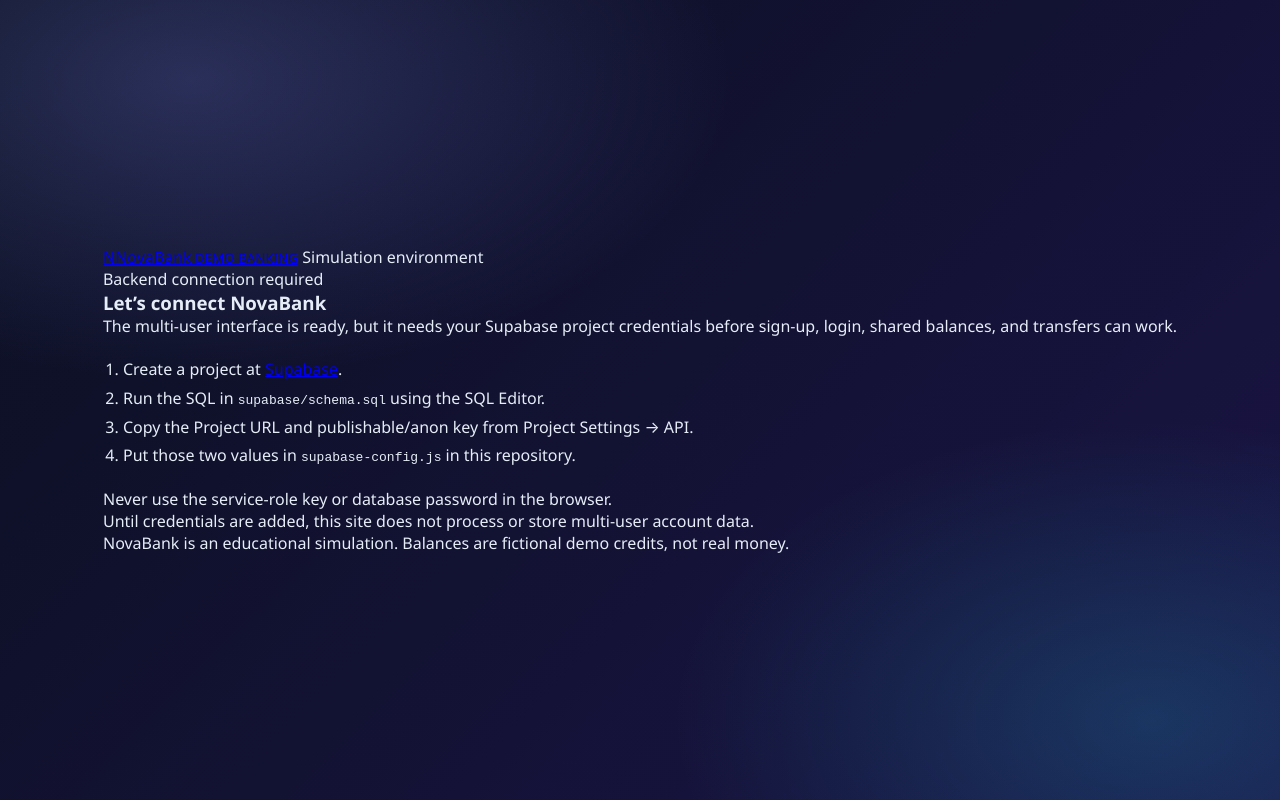
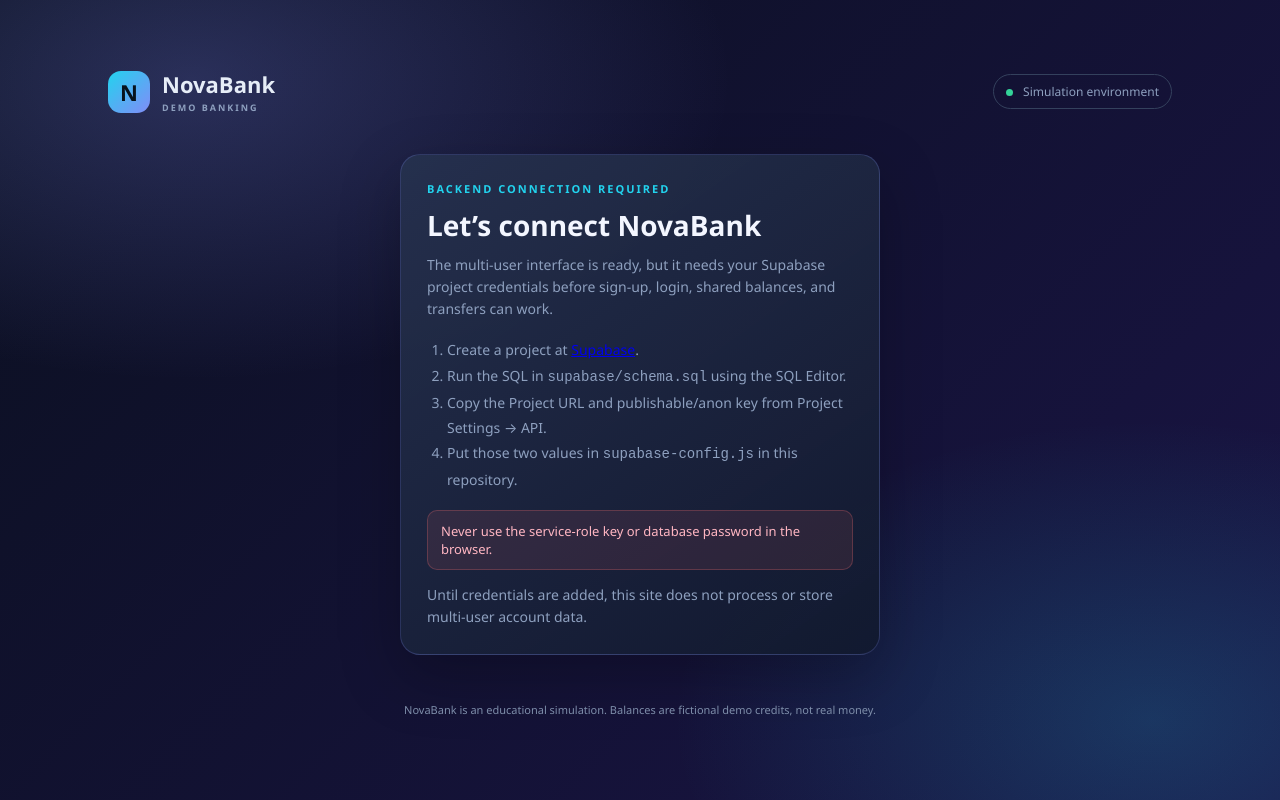
Before and after one commit to PatilPranav13-coder/Nova-bank, a plain HTML site: page index.html in a window 1280 px wide. Drawn offline with nearby package versions, Linux system fonts and the light colour scheme.

Commit message:
Style NovaBank multi-user account portal

```diff
--- a/style.css
+++ b/style.css
@@ -193,3 +193,19 @@ body{
   .screen{min-height:320px;padding:14px}
   .display{font-size:24px;letter-spacing:5px}
 }
+
+/* ===== NovaBank multi-user portal ===== */
+.nb-shell{width:min(1100px,100%);margin:auto;padding:26px 18px 38px}.nb-header{display:flex;align-items:center;justify-content:space-between;gap:16px;margin-bottom:26px}
+.nb-brand{display:flex;align-items:center;gap:12px;color:var(--text);text-decoration:none;font-size:22px;font-weight:800}.nb-brand small{display:block;color:var(--muted);font-size:9px;letter-spacing:2px;margin-top:2px}
+.nb-mark{width:42px;height:42px;border-radius:13px;display:grid;place-items:center;background:linear-gradient(135deg,var(--accent),var(--accent2));color:#07131d;font-weight:900}
+.nb-status{font-size:12px;color:var(--muted);border:1px solid #34415d;border-radius:30px;padding:8px 12px}.nb-status i{display:inline-block;width:7px;height:7px;background:var(--ok);border-radius:50%;margin-right:7px}
+.nb-main{min-height:65vh}.nb-card{background:linear-gradient(145deg,rgba(38,49,78,.94),rgba(18,25,47,.96));border:1px solid rgba(129,140,248,.22);border-radius:20px;padding:26px;box-shadow:0 22px 60px rgba(0,0,0,.25)}
+.nb-auth{max-width:480px;margin:5vh auto}.nb-eyebrow{color:var(--accent);font-size:11px;font-weight:800;letter-spacing:2px;text-transform:uppercase}.nb-title{font-size:28px;margin:10px 0;color:#f3f6ff}.nb-muted{color:var(--muted);line-height:1.55;font-size:14px}
+.nb-field{display:grid;gap:7px;margin:17px 0}.nb-field label{font-size:13px;color:#c6d2e7}.nb-field input{width:100%;padding:13px 14px;border-radius:10px;border:1px solid #3c4a69;background:#0c1427;color:#f5f7ff;font:inherit;outline:none}.nb-field input:focus{border-color:var(--accent)}
+.nb-actions{display:flex;gap:10px;flex-wrap:wrap;margin-top:18px}.nb-btn{border:1px solid rgba(34,211,238,.4);background:rgba(34,211,238,.12);color:#eafaff;padding:11px 16px;border-radius:10px;font-weight:700;cursor:pointer}.nb-btn.primary{background:linear-gradient(135deg,var(--accent),var(--accent2));color:#07131d;border:0}.nb-btn.ghost{background:transparent;border-color:#44516c}.nb-btn:disabled{opacity:.5;cursor:wait}
+.nb-alert{padding:11px 13px;border-radius:10px;margin:14px 0;font-size:13px;background:rgba(248,113,113,.1);color:#ffb6c2;border:1px solid rgba(248,113,113,.25)}.nb-alert.ok{background:rgba(52,211,153,.09);color:#9ff0d0}
+.nb-tabs{display:flex;gap:8px;flex-wrap:wrap;margin:20px 0}.nb-tabs button{background:#141e36;color:#c9d6ed;border:1px solid #34415d;border-radius:9px;padding:9px 13px;cursor:pointer}.nb-tabs button.active{border-color:var(--accent);color:var(--accent)}
+.nb-grid{display:grid;grid-template-columns:repeat(3,minmax(0,1fr));gap:14px;margin:18px 0}.nb-stat{padding:18px;border-radius:14px;background:rgba(5,14,29,.55);border:1px solid #2d3a56}.nb-stat span{display:block;color:var(--muted);font-size:12px;margin-bottom:8px}.nb-stat strong{font-size:23px;overflow-wrap:anywhere}
+.nb-dashboard{display:grid;grid-template-columns:minmax(0,1.6fr) minmax(260px,.8fr);gap:18px}.nb-section-title{font-size:18px;margin-bottom:14px}.nb-table-wrap{overflow-x:auto}.nb-table{width:100%;border-collapse:collapse;font-size:13px;min-width:480px}.nb-table th,.nb-table td{text-align:left;padding:12px 9px;border-bottom:1px solid #303b55}.nb-table th{color:var(--muted);font-weight:600}.nb-positive{color:#6ee7b7}.nb-negative{color:#fda4af}
+.nb-footer{text-align:center;color:#7e8eaa;font-size:11px;margin-top:28px;line-height:1.5}.nb-loading{max-width:420px;margin:12vh auto;text-align:center}.nb-inline{display:flex;gap:10px;align-items:center;flex-wrap:wrap}.nb-admin{margin-top:18px}
+@media(max-width:760px){.nb-grid{grid-template-columns:1fr}.nb-dashboard{grid-template-columns:1fr}.nb-card{padding:20px}.nb-header{align-items:flex-start}.nb-status{font-size:10px}}
```
